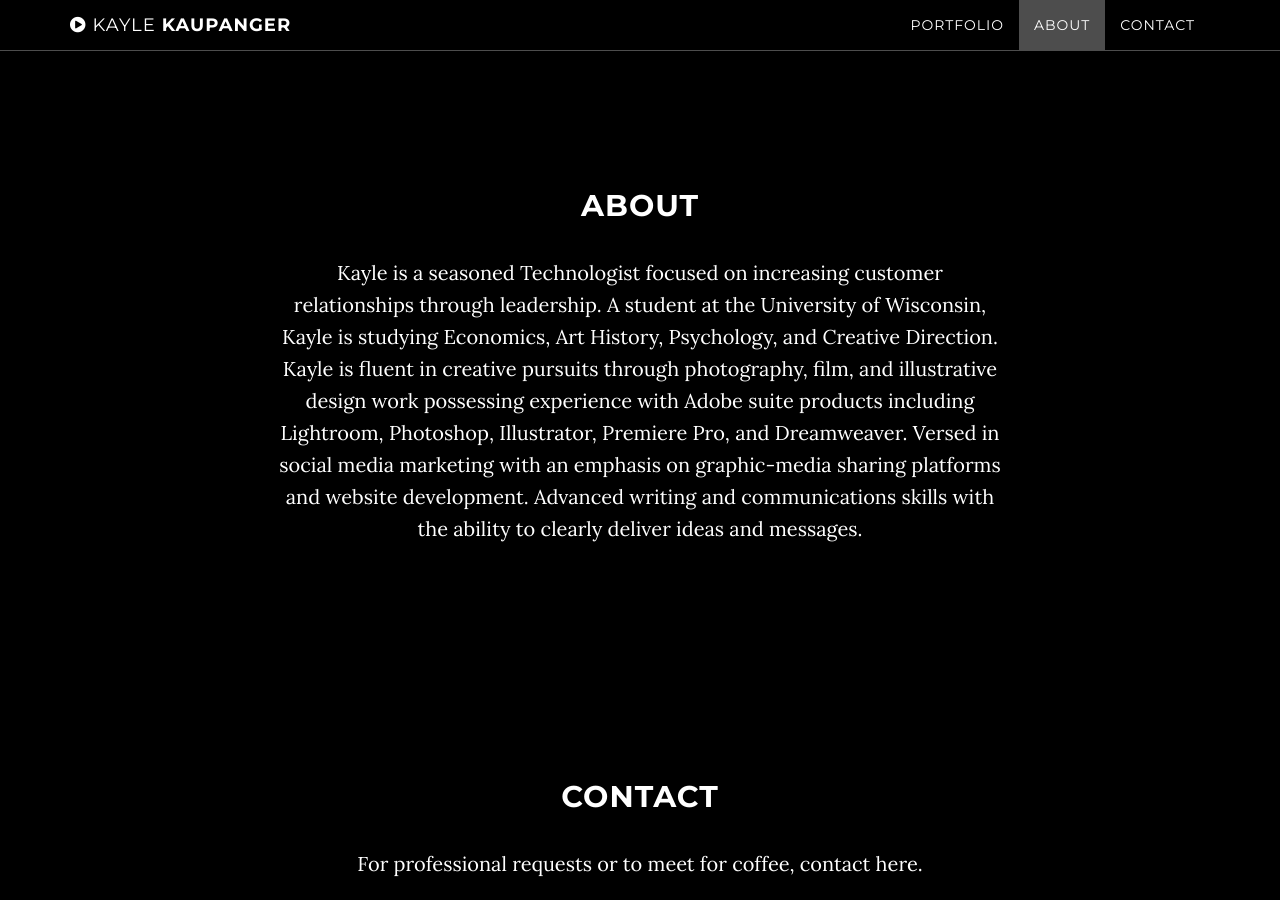
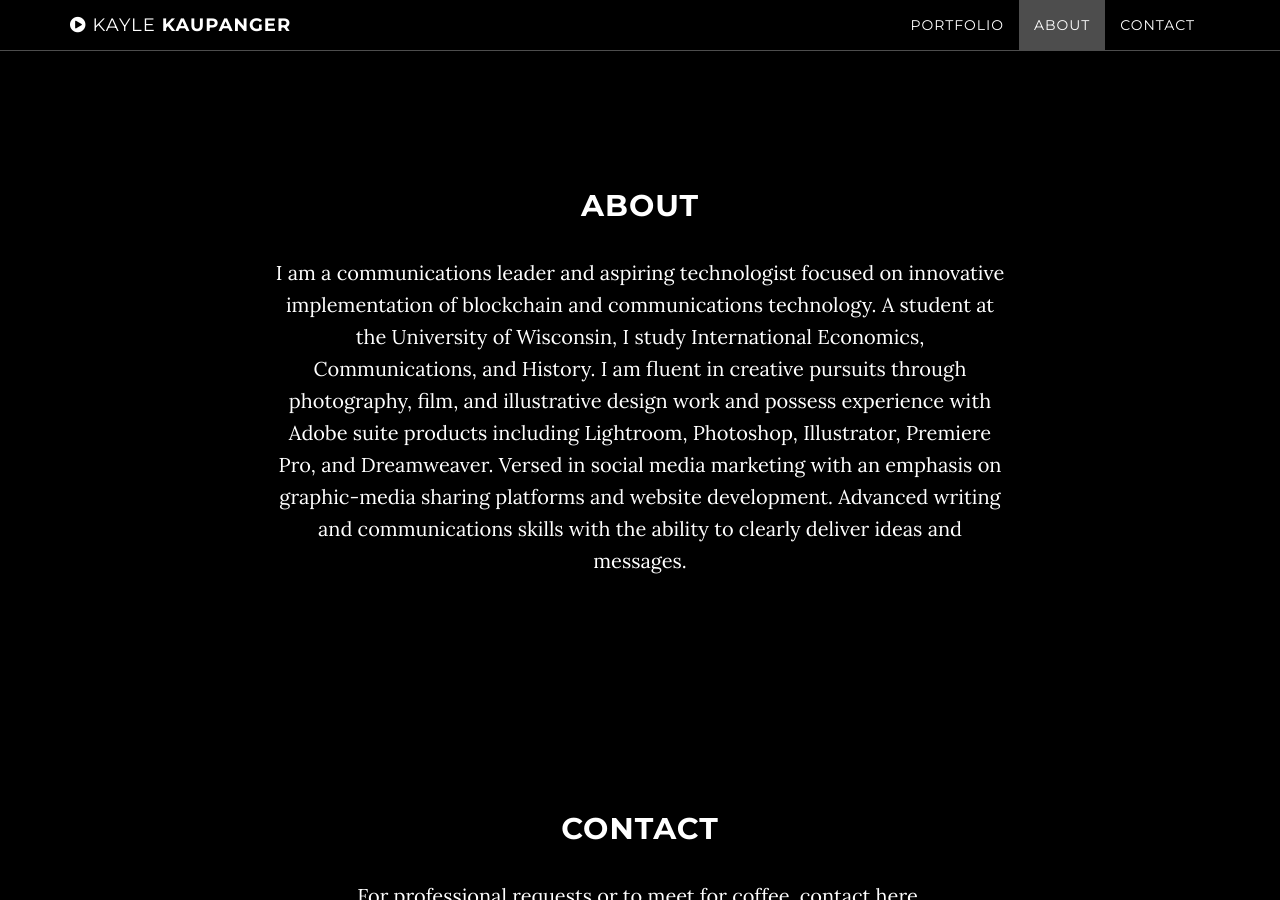
Before and after one commit to kaupanger/kaylekaupanger.com, a Jekyll site: the page built from index.html, in a window 1280 px wide and 900 px high, scrolled down 1179 px. Built offline with Jekyll 4.4.1, drawn with Linux system fonts in a browser that asks for light colours.

Commit message:
Update about.html

```diff
--- a/_includes/about.html
+++ b/_includes/about.html
@@ -4,7 +4,7 @@
             <div class="container">
                 <div class="col-lg-8 col-lg-offset-2">
                     <h2>About</h2>
-                    <p>Kayle is a seasoned Technologist focused on increasing customer relationships through leadership. A student at the University of Wisconsin, Kayle is studying Economics, Art History, Psychology, and Creative Direction. Kayle is fluent in creative pursuits through photography, film, and illustrative design work possessing experience with Adobe suite products including Lightroom, Photoshop, Illustrator, Premiere Pro, and Dreamweaver. Versed in social media marketing with an emphasis on graphic-media sharing platforms and website development. Advanced writing and communications skills with the ability to clearly deliver ideas and messages.</p>
+                    <p>I am a communications leader and aspiring technologist focused on innovative implementation of blockchain and communications technology. A student at the University of Wisconsin, I study International Economics, Communications, and History. I am fluent in creative pursuits through photography, film, and illustrative design work and possess experience with Adobe suite products including Lightroom, Photoshop, Illustrator, Premiere Pro, and Dreamweaver. Versed in social media marketing with an emphasis on graphic-media sharing platforms and website development. Advanced writing and communications skills with the ability to clearly deliver ideas and messages.</p>
                 </div>
             </div>
         </div>
```
